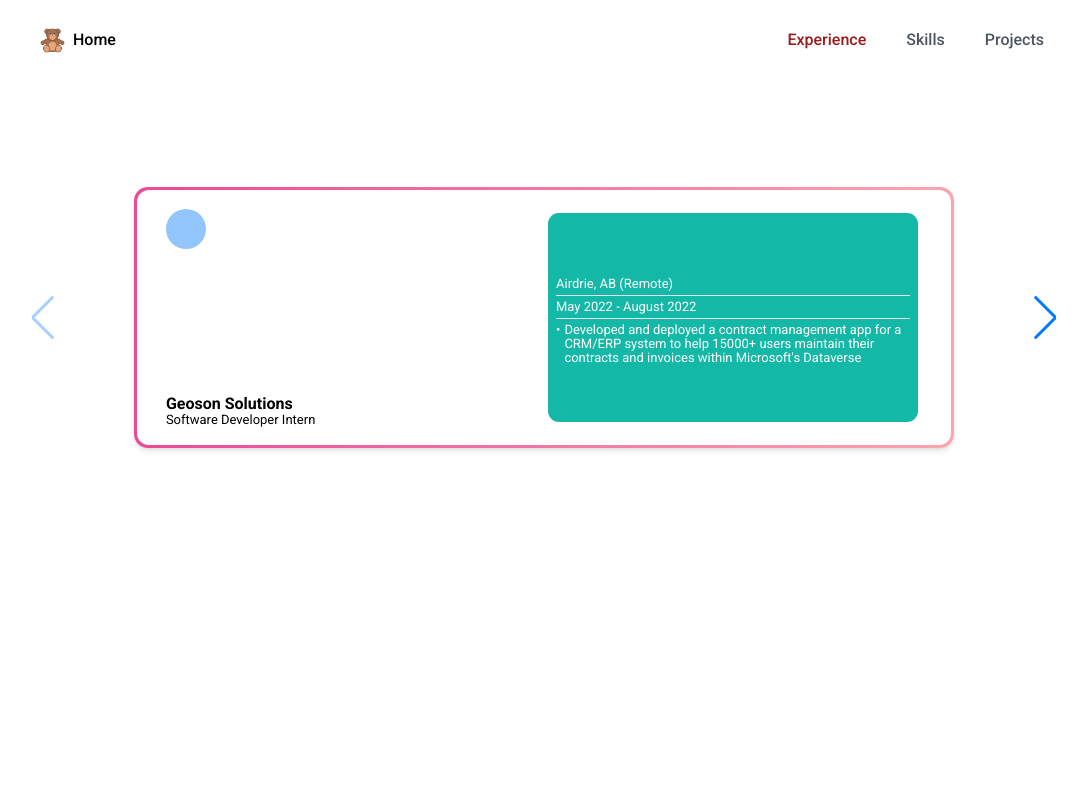
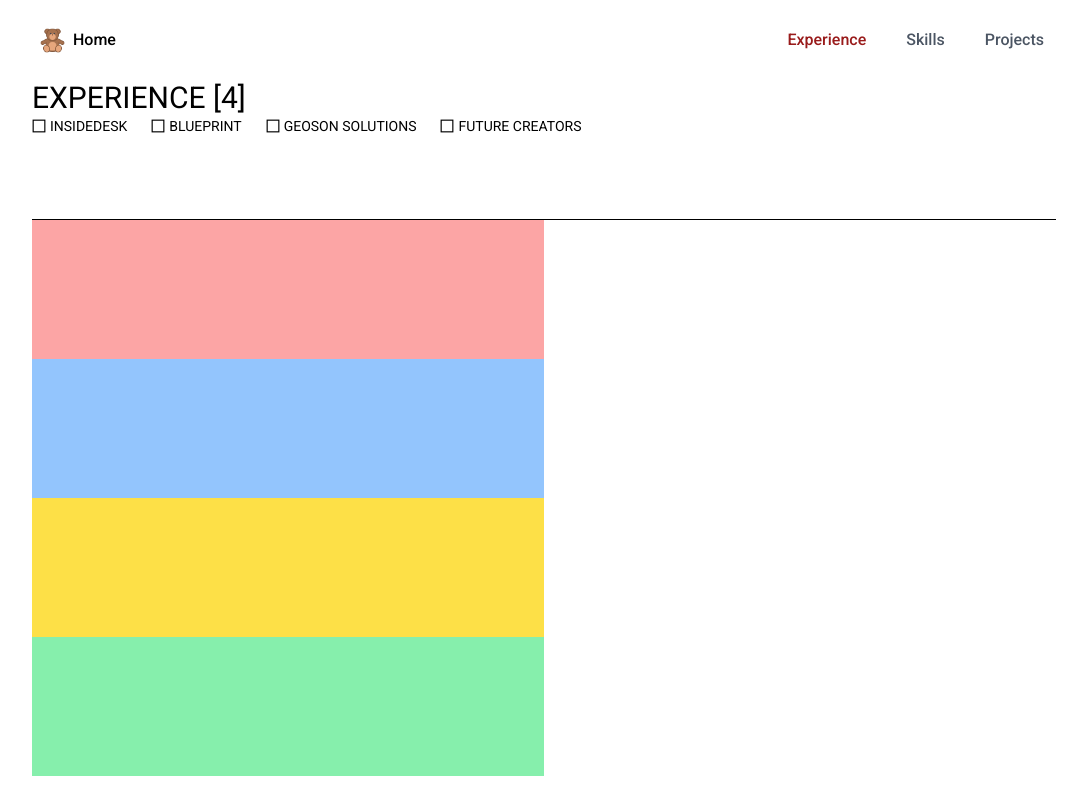
Before and after one commit to jdrco/self-portfolio, a Next.js app: page /experience in a window 1280 px wide. Shown: the whole page, without its empty margins (96-1183 px from the left). Built offline with nearby package versions, Linux system fonts and the light colour scheme.

Commit message:
fix spacing on skills page.

```diff
--- a/pages/experience/index.js
+++ b/pages/experience/index.js
@@ -1,4 +1,5 @@
 import Head from "next/head";
+import { GrCheckbox } from "react-icons/gr";
 
 // Import Swiper React components
 import { Swiper, SwiperSlide } from "swiper/react";
@@ -16,107 +17,142 @@ const Experience = () => {
         <title>Jared Drueco | Experience</title>
         <meta name="keywords" content="experience" />
       </Head>
-      <div className="flex flex-col justify-center items-center h-96 sm:h-[475px]">
-        <div className=" h-full w-full flex flex-col justify-center items-center">
-          <div className="w-full h-full">
-            <Swiper navigation={true} modules={[Navigation]} className="h-full">
-              <SwiperSlide className="flex justify-center items-center">
-                <div className="rounded-[14px] bg-gradient-to-l from-rose-300 to-pink-500 h-[45%] sm:h-[50%] md:h-[55%] w-[80%] p-[3px] shadow-md">
-                  <div className="rounded-[12px] bg-white h-full w-full flex flex-col justify-center items-center">
-                    <div className="h-[85%] w-[93%] flex flex-row justify-between">
-                      <div className=" h-full w-1/2 flex flex-col justify-between">
-                        <div className="bg-blue-300 w-10 h-10 rounded-full"></div>
-                        <div className="w-full h-10 flex flex-col justify-end">
-                          <div className="leading-3 font-bold text-[13px] sm:text-[16px] sm:pb-1">
-                            Geoson Solutions
+      {/*   <div className="flex flex-col justify-center items-center h-96 sm:h-[475px]"> */}
+      {/*     <div className=" h-full w-full flex flex-col justify-center items-center"> */}
+      {/*       <div className="w-full h-full"> */}
+      {/*         <Swiper navigation={true} modules={[Navigation]} className="h-full"> */}
+      {/*           <SwiperSlide className="flex justify-center items-center"> */}
+      {/*             <div className="rounded-[14px] bg-gradient-to-l from-rose-300 to-pink-500 h-[45%] sm:h-[50%] md:h-[55%] w-[80%] p-[3px] shadow-md"> */}
+      {/*               <div className="rounded-[12px] bg-white h-full w-full flex flex-col justify-center items-center"> */}
+      {/*                 <div className="h-[85%] w-[93%] flex flex-row justify-between"> */}
+      {/*                   <div className=" h-full w-1/2 flex flex-col justify-between"> */}
+      {/*                     <div className="bg-blue-300 w-10 h-10 rounded-full"></div> */}
+      {/*                     <div className="w-full h-10 flex flex-col justify-end"> */}
+      {/*                       <div className="leading-3 font-bold text-[13px] sm:text-[16px] sm:pb-1"> */}
+      {/*                         Geoson Solutions */}
+      {/*                       </div> */}
+      {/*                       <div className="leading-3 text-[10px] sm:text-[12px] md:text-[13px]"> */}
+      {/*                         Software Developer Intern */}
+      {/*                       </div> */}
+      {/*                     </div> */}
+      {/*                   </div> */}
+      {/*                   <div className="flex justify-end items-end p-1 w-1/2 h-full"> */}
+      {/*                     <div className="bg-teal-500 w-full h-full rounded-[11px] text-white text-[10px] sm:text-[12px] md:text-[13px] leading-3 sm:leading-[14px] px-2 pt-2 pb-1 scroll scrollbar"> */}
+      {/*                       <div className="w-full h-full flex flex-col justify-start items-center py-1"> */}
+      {/*                         <div className="h-1/2 w-full flex flex-col justify-end"> */}
+      {/*                           <div className="border-b-[1px] pb-1 w-full"> */}
+      {/*                             Airdrie, AB (Remote) */}
+      {/*                           </div> */}
+      {/*                           <div className="border-b-[1px] py-1 w-full"> */}
+      {/*                             May 2022 - August 2022 */}
+      {/*                           </div> */}
+      {/*                         </div> */}
+      {/*                         <div className="h-1/2 w-full overflow-auto scroll scrollbar"> */}
+      {/*                           <div className="h-full w-full flex flex-row"> */}
+      {/*                             <div className="h-full w-auto py-1 mr-1">•</div> */}
+      {/*                             <div className="py-1 w-full "> */}
+      {/*                               Developed and deployed a contract management */}
+      {/*                               app for a CRM/ERP system to help 15000+ users */}
+      {/*                               maintain their contracts and invoices within */}
+      {/*                               Microsoft&apos;s Dataverse */}
+      {/*                             </div> */}
+      {/*                           </div> */}
+      {/*                         </div> */}
+      {/*                       </div> */}
+      {/*                     </div> */}
+      {/*                   </div> */}
+      {/*                 </div> */}
+      {/*               </div> */}
+      {/*             </div> */}
+      {/*           </SwiperSlide> */}
+      {/*           <SwiperSlide className="flex justify-center items-center"> */}
+      {/*             <div className="rounded-[14px] bg-gradient-to-l from-teal-300 to-purple-500 h-[45%] sm:h-[50%] md:h-[55%] w-[80%] p-[3px] shadow-md"> */}
+      {/*               <div className="rounded-[12px] bg-white h-full w-full flex flex-col justify-center items-center"> */}
+      {/*                 <div className="h-[85%] w-[93%] flex flex-row justify-between"> */}
+      {/*                   <div className=" h-full w-1/2 flex flex-col justify-between"> */}
+      {/*                     <div className="bg-blue-300 w-10 h-10 rounded-full"></div> */}
+      {/*                     <div className="w-full h-10 flex flex-col justify-end"> */}
+      {/*                       <div className="leading-3 font-bold text-[13px] sm:text-[16px] sm:pb-1"> */}
+      {/*                         UAlberta Future Creators */}
+      {/*                       </div> */}
+      {/*                       <div className="leading-3 text-[10px] sm:text-[12px] md:text-[13px]"> */}
+      {/*                         Co-President */}
+      {/*                       </div> */}
+      {/*                     </div> */}
+      {/*                   </div> */}
+      {/*                   <div className="flex justify-end items-end p-1 w-1/2 h-full"> */}
+      {/*                     <div className="bg-slate-500 w-full h-full rounded-[11px] text-white text-[10px] sm:text-[12px] md:text-[13px] leading-3 sm:leading-[14px] px-2 pt-2 pb-1 scroll scrollbar"> */}
+      {/*                       <div className="w-full h-full flex flex-col justify-start items-center py-1"> */}
+      {/*                         <div className="h-1/2 w-full flex flex-col justify-end"> */}
+      {/*                           <div className="border-b-[1px] pb-1 w-full"> */}
+      {/*                             Edmonton, AB */}
+      {/*                           </div> */}
+      {/*                           <div className="border-b-[1px] py-1 w-full"> */}
+      {/*                             August 2021 - Present */}
+      {/*                           </div> */}
+      {/*                         </div> */}
+      {/*                         <div className="h-1/2 w-full overflow-auto scroll scrollbar"> */}
+      {/*                           <div className="h-auto w-full flex flex-row"> */}
+      {/*                             <div className="h-full w-auto py-1 mr-1">•</div> */}
+      {/*                             <div className="py-1 w-full "> */}
+      {/*                               Planned and organized STEM-based workshops to */}
+      {/*                               mentor 500+ students in grades 7-12 on */}
+      {/*                               software/hardware development */}
+      {/*                             </div> */}
+      {/*                           </div> */}
+      {/*                           <div className="h-full w-full flex flex-row"> */}
+      {/*                             <div className="h-full w-auto py-1 mr-1">•</div> */}
+      {/*                             <div className="py-1 w-full "> */}
+      {/*                               Handled technical operations to ensure proper */}
+      {/*                               mentorship execution and quality project kit */}
+      {/*                               deliverables */}
+      {/*                             </div> */}
+      {/*                           </div> */}
+      {/*                         </div> */}
+      {/*                       </div> */}
+      {/*                     </div> */}
+      {/*                   </div> */}
+      {/*                 </div> */}
+      {/*               </div> */}
+      {/*             </div> */}
+      {/*           </SwiperSlide> */}
+      {/*         </Swiper> */}
+      {/*       </div> */}
+      {/*     </div> */}
+      {/*   </div> */}
+      <div className="w-full h-full flex flex-col justify-self-stretch pb-6">
+        <div className="w-full flex-1 border-b-[1px] border-black">
+          <div className="text-2xl sm:text-3xl">EXPERIENCE [4]</div>
+          <div className="w-full flex flex-col sm:flex-row sm:gap-6 text-sm">
+            <div className="flex flex-row items-center gap-1">
+              <GrCheckbox />
+              INSIDEDESK
             </div>
-                          <div className="leading-3 text-[10px] sm:text-[12px] md:text-[13px]">
-                            Software Developer Intern
+            <div className="flex flex-row items-center gap-1">
+              <GrCheckbox />
+              BLUEPRINT
+            </div>
+            <div className="flex flex-row items-center gap-1">
+              <GrCheckbox />
+              GEOSON SOLUTIONS
+            </div>
+            <div className="flex flex-row items-center gap-1">
+              <GrCheckbox />
+              FUTURE CREATORS
             </div>
           </div>
         </div>
-                      <div className="flex justify-end items-end p-1 w-1/2 h-full">
-                        <div className="bg-teal-500 w-full h-full rounded-[11px] text-white text-[10px] sm:text-[12px] md:text-[13px] leading-3 sm:leading-[14px] px-2 pt-2 pb-1 scroll scrollbar">
-                          <div className="w-full h-full flex flex-col justify-start items-center py-1">
-                            <div className="h-1/2 w-full flex flex-col justify-end">
-                              <div className="border-b-[1px] pb-1 w-full">
-                                Airdrie, AB (Remote)
+        <div className="w-full flex-1">
+          <div className="bg-red-300 w-1/2 h-full"></div>
         </div>
-                              <div className="border-b-[1px] py-1 w-full">
-                                May 2022 - August 2022
+        <div className="w-full flex-1">
+          <div className="bg-blue-300 w-1/2 h-full"></div>
         </div>
+        <div className="w-full flex-1">
+          <div className="bg-yellow-300 w-1/2 h-full"></div>
         </div>
-                            <div className="h-1/2 w-full overflow-auto scroll scrollbar">
-                              <div className="h-full w-full flex flex-row">
-                                <div className="h-full w-auto py-1 mr-1">•</div>
-                                <div className="py-1 w-full ">
-                                  Developed and deployed a contract management
-                                  app for a CRM/ERP system to help 15000+ users
-                                  maintain their contracts and invoices within
-                                  Microsoft&apos;s Dataverse
-                                </div>
-                              </div>
-                            </div>
-                          </div>
-                        </div>
-                      </div>
-                    </div>
-                  </div>
-                </div>
-              </SwiperSlide>
-              <SwiperSlide className="flex justify-center items-center">
-                <div className="rounded-[14px] bg-gradient-to-l from-teal-300 to-purple-500 h-[45%] sm:h-[50%] md:h-[55%] w-[80%] p-[3px] shadow-md">
-                  <div className="rounded-[12px] bg-white h-full w-full flex flex-col justify-center items-center">
-                    <div className="h-[85%] w-[93%] flex flex-row justify-between">
-                      <div className=" h-full w-1/2 flex flex-col justify-between">
-                        <div className="bg-blue-300 w-10 h-10 rounded-full"></div>
-                        <div className="w-full h-10 flex flex-col justify-end">
-                          <div className="leading-3 font-bold text-[13px] sm:text-[16px] sm:pb-1">
-                            UAlberta Future Creators
-                          </div>
-                          <div className="leading-3 text-[10px] sm:text-[12px] md:text-[13px]">
-                            Co-President
-                          </div>
-                        </div>
-                      </div>
-                      <div className="flex justify-end items-end p-1 w-1/2 h-full">
-                        <div className="bg-slate-500 w-full h-full rounded-[11px] text-white text-[10px] sm:text-[12px] md:text-[13px] leading-3 sm:leading-[14px] px-2 pt-2 pb-1 scroll scrollbar">
-                          <div className="w-full h-full flex flex-col justify-start items-center py-1">
-                            <div className="h-1/2 w-full flex flex-col justify-end">
-                              <div className="border-b-[1px] pb-1 w-full">
-                                Edmonton, AB
-                              </div>
-                              <div className="border-b-[1px] py-1 w-full">
-                                August 2021 - Present
-                              </div>
-                            </div>
-                            <div className="h-1/2 w-full overflow-auto scroll scrollbar">
-                              <div className="h-auto w-full flex flex-row">
-                                <div className="h-full w-auto py-1 mr-1">•</div>
-                                <div className="py-1 w-full ">
-                                  Planned and organized STEM-based workshops to
-                                  mentor 500+ students in grades 7-12 on
-                                  software/hardware development
-                                </div>
-                              </div>
-                              <div className="h-full w-full flex flex-row">
-                                <div className="h-full w-auto py-1 mr-1">•</div>
-                                <div className="py-1 w-full ">
-                                  Handled technical operations to ensure proper
-                                  mentorship execution and quality project kit
-                                  deliverables
-                                </div>
-                              </div>
-                            </div>
-                          </div>
-                        </div>
-                      </div>
-                    </div>
-                  </div>
-                </div>
-              </SwiperSlide>
-            </Swiper>
-          </div>
+        <div className="w-full flex-1">
+          <div className="bg-green-300 w-1/2 h-full"></div>
         </div>
       </div>
     </>
```
Also changed, not shown: components/widgets/TechStack.js (+10 -6 lines), pages/skills/index.js (+11 -5 lines). Lines whose indentation alone changed are shown as unchanged.
